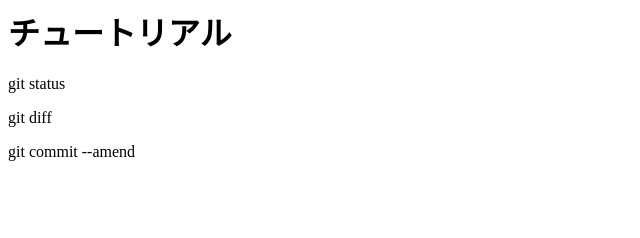
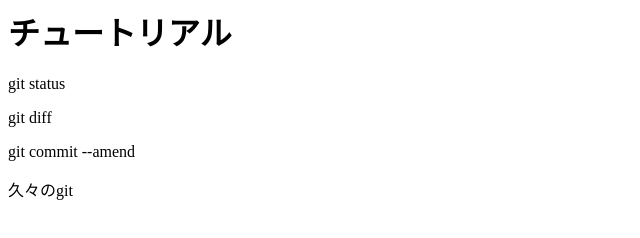
Before and after one commit to kotarogit/git_tutorial, a plain HTML site: page index.html in a window 1280 px wide. Shown: the full height of the page, 0-640 px from the left. Drawn offline with Linux system fonts and the light colour scheme.

Commit message:
文章の追加

```diff
--- a/index.html
+++ b/index.html
@@ -2,3 +2,4 @@
 <p>git status<p>
 <p>git diff</p>
 <p>git commit --amend</p>
+<p>久々のgit</p>
```
